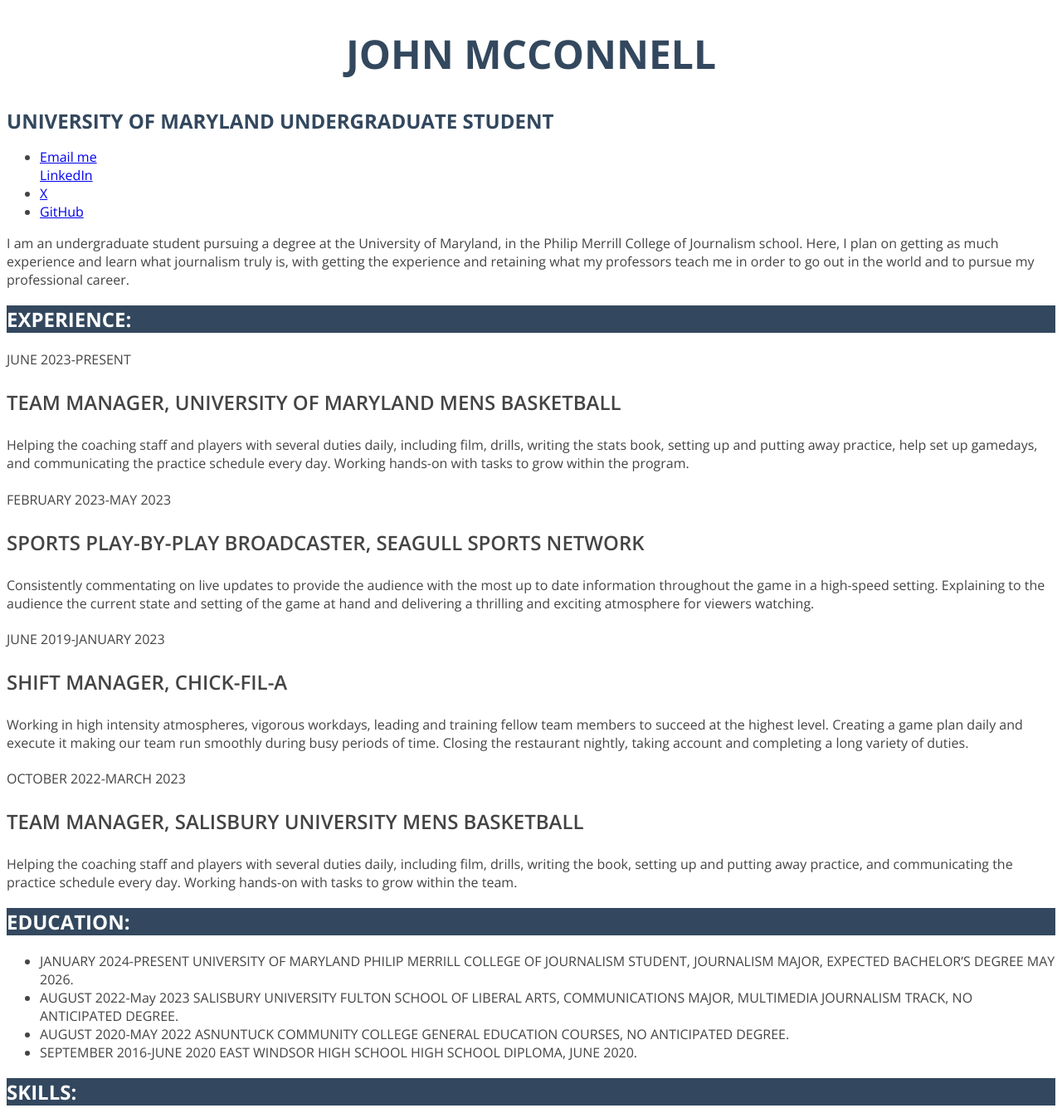
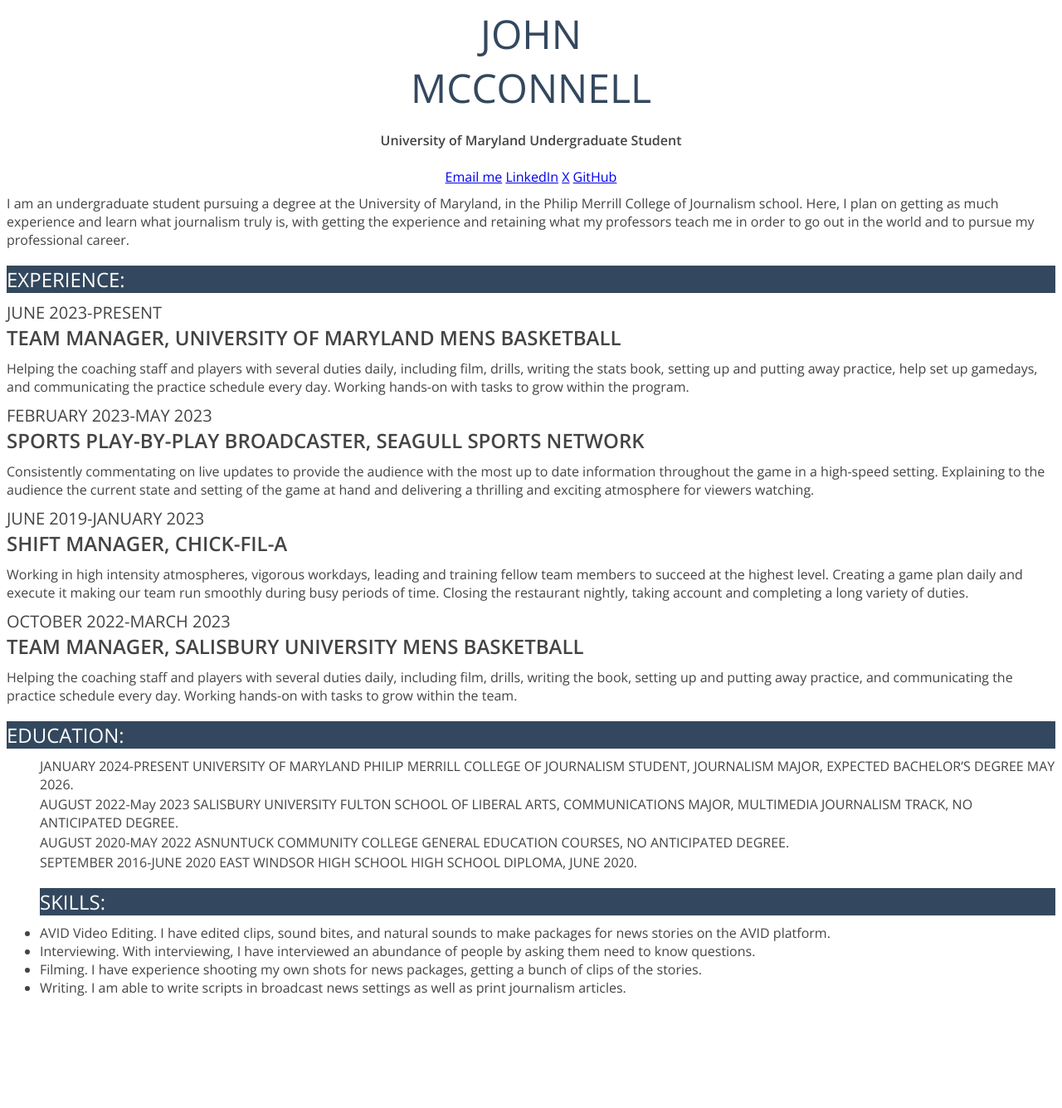
Before and after one commit to johnmcc20/John-McConnell-Jour352, a plain HTML site: page resume/index.html in a window 1280 px wide. Shown: the top 1335 px of the page at 83% size. After the commit the page ends 1209 px from the top, so only its background shows below. Drawn offline with nearby package versions, Linux system fonts and the light colour scheme.

Commit message:
bootstrap template

```diff
--- a/resume/index.html
+++ b/resume/index.html
@@ -13,14 +13,14 @@
 </head>
 <body>
 
-    <h1>JOHN MCCONNELL</h1>
-    <strong>University of Maryland Undergraduate Student</strong><br>
+    <div id="name">JOHN MCCONNELL</div>
+    <div id="title">University of Maryland Undergraduate Student</div><br>
 <!--photo-->
 <!--
 <img src="resume pic.jpg" width="300px">
 -->
 
-<ul>
+<ul class="menu">
     <li><a href="mailto:johnnymcc561@gmail.com">Email me</a></li>
     <l1><a href="www.linkedin.com/in/john-mcconnell-853497171/">LinkedIn</a></l1>
     <li><a href="https://x.com/johnmcc_umd24/">X</a></li>
@@ -28,49 +28,51 @@
 </ul>
 
 
-    <p>I am an undergraduate student pursuing a degree at the University of Maryland, in the Philip Merrill College of Journalism school. Here, I plan on getting as much experience and learn what journalism truly is, with getting the experience and retaining what my professors teach me in order to go out in the world and to pursue my professional career.</p>
+    <p class="description">I am an undergraduate student pursuing a degree at the University of Maryland, in the Philip Merrill College of Journalism school. Here, I plan on getting as much experience and learn what journalism truly is, with getting the experience and retaining what my professors teach me in order to go out in the world and to pursue my professional career.</p>
 
-    <h2>EXPERIENCE:</h2>
-    <h4>JUNE 2023-PRESENT</h4>
-    <h3>TEAM MANAGER, UNIVERSITY OF MARYLAND MENS BASKETBALL</h3>
-    <p>Helping the coaching staff and players with several duties daily, including film, drills, writing the stats book, setting up and putting away practice, help set up gamedays, and communicating the practice schedule every day. Working hands-on with tasks to grow within the program.</p>
+    <div class="sectionheader">EXPERIENCE:</div>
+    <div class="organization">JUNE 2023-PRESENT</div>
+    <div class="jobtitle">TEAM MANAGER, UNIVERSITY OF MARYLAND MENS BASKETBALL</div>
+    <p class="description">Helping the coaching staff and players with several duties daily, including film, drills, writing the stats book, setting up and putting away practice, help set up gamedays, and communicating the practice schedule every day. Working hands-on with tasks to grow within the program.</p>
 
-    <h4>FEBRUARY 2023-MAY 2023</h4>
-    <h3>SPORTS PLAY-BY-PLAY BROADCASTER, SEAGULL SPORTS NETWORK</h3>
-    <p>Consistently commentating on live updates to provide the audience with the most up to date information throughout the game in a high-speed setting. Explaining to the audience the current state and setting of the game at hand and delivering a thrilling and exciting atmosphere for viewers watching.</p>
+    <div class="organization">FEBRUARY 2023-MAY 2023</div>
+    <div class="jobtitle">SPORTS PLAY-BY-PLAY BROADCASTER, SEAGULL SPORTS NETWORK</div>
+    <p class="description">Consistently commentating on live updates to provide the audience with the most up to date information throughout the game in a high-speed setting. Explaining to the audience the current state and setting of the game at hand and delivering a thrilling and exciting atmosphere for viewers watching.</p>
 
-    <h4>JUNE 2019-JANUARY 2023</h4>
-    <h3>SHIFT MANAGER, CHICK-FIL-A</h3>
-    <p>Working in high intensity atmospheres, vigorous workdays, leading and training fellow team members to succeed at the highest level. Creating a game plan daily and execute it making our team run smoothly during busy periods of time. Closing the restaurant nightly, taking account and completing a long variety of duties.</p>
+    <div class="organization">JUNE 2019-JANUARY 2023</div>
+    <div class="jobtitle">SHIFT MANAGER, CHICK-FIL-A</div>
+    <p class="description">Working in high intensity atmospheres, vigorous workdays, leading and training fellow team members to succeed at the highest level. Creating a game plan daily and execute it making our team run smoothly during busy periods of time. Closing the restaurant nightly, taking account and completing a long variety of duties.</p>
 
-    <h4>OCTOBER 2022-MARCH 2023</h4>
-    <h3>TEAM MANAGER, SALISBURY UNIVERSITY MENS BASKETBALL</h3>
-    <p>Helping the coaching staff and players with several duties daily, including film, drills, writing the book, setting up and putting away practice, and communicating the practice schedule every day. Working hands-on with tasks to grow within the team.</p>
+    <div class="organization">OCTOBER 2022-MARCH 2023</div>
+    <div class="jobtitle">TEAM MANAGER, SALISBURY UNIVERSITY MENS BASKETBALL</div>
+    <p class="description">Helping the coaching staff and players with several duties daily, including film, drills, writing the book, setting up and putting away practice, and communicating the practice schedule every day. Working hands-on with tasks to grow within the team.</p>
 
-    <h2>EDUCATION:</h2>
-<ul>
-    <li>JANUARY 2024-PRESENT
+    <div class= sectionheader>EDUCATION:</div>
+<ul id="degrees">
+    <div class="date">JANUARY 2024-PRESENT
     UNIVERSITY OF MARYLAND
-    PHILIP MERRILL COLLEGE OF JOURNALISM STUDENT, JOURNALISM MAJOR, EXPECTED BACHELOR’S DEGREE MAY 2026.</li>
+    PHILIP MERRILL COLLEGE OF JOURNALISM STUDENT, JOURNALISM MAJOR, EXPECTED BACHELOR’S DEGREE MAY 2026.</div>
 
-    <li>AUGUST 2022-May 2023
+    <div class="date">AUGUST 2022-May 2023
     SALISBURY UNIVERSITY
-    FULTON SCHOOL OF LIBERAL ARTS, COMMUNICATIONS MAJOR, MULTIMEDIA JOURNALISM TRACK, NO ANTICIPATED DEGREE.</li>
+    FULTON SCHOOL OF LIBERAL ARTS, COMMUNICATIONS MAJOR, MULTIMEDIA JOURNALISM TRACK, NO ANTICIPATED DEGREE.</div>
 
-    <li>AUGUST 2020-MAY 2022
+    <div class="date">AUGUST 2020-MAY 2022
     ASNUNTUCK COMMUNITY COLLEGE
-    GENERAL EDUCATION COURSES, NO ANTICIPATED DEGREE.</li>
+    GENERAL EDUCATION COURSES, NO ANTICIPATED DEGREE.</div>
 
-    <li>SEPTEMBER 2016-JUNE 2020
+    <div class="date">SEPTEMBER 2016-JUNE 2020
     EAST WINDSOR HIGH SCHOOL
-    HIGH SCHOOL DIPLOMA, JUNE 2020.</li>
+    HIGH SCHOOL DIPLOMA, JUNE 2020.</div>
 </ul>
 
-    <h2>SKILLS:</h2>
+<ul id="do">
+    <div class="sectionheader">SKILLS:</div>
     <li>AVID Video Editing. I have edited clips, sound bites, and natural sounds to make packages for news stories on the AVID platform.</li>
     <li>Interviewing. With interviewing, I have interviewed an abundance of people by asking them need to know questions.</li>
     <li>Filming. I have experience shooting my own shots for news packages, getting a bunch of clips of the stories.</li>
     <li>Writing. I am able to write scripts in broadcast news settings as well as print journalism articles.</li>
+</ul>
 
 
 
--- a/resume/style.css
+++ b/resume/style.css
@@ -7,9 +7,13 @@ color:#444;
 font-weight: 400;
 }
 
-h1 {font-size:3em;
+#name {font-size:3em;
 text-transform: uppercase;
 text-align: center;
+border-bottom: 1px;
+width: 60px;
+min-width: 300px;
+margin: 0 auto;
 color:#33485e
 }
 
@@ -19,21 +23,68 @@ strong {
     font-size: 1.5em;
 }
 
-h2 {
+.sectionheader {
     font-size: 1.5em;
     text-transform: uppercase;
     background-color: #33485e;
+    text-align: left;
+    margin: 20px 0 10px 0;
+    width: 70px
+    min-width: 300px;
     color:#fff;
 }
 
-h3 {
+.jobtitle {
     font-size: 1.5em;
     font-weight: 600;
 }
 
-h4 {
-    font-size: 1em;
+.organization {
+    font-size: 1.25em;
     font-weight: 400;
+}
+
+.date {
+    margin-top: 2px;
+    margin-left: 0px;
+    margin-right: 0px;
+    margin-bottom: 0px;
+}
+
+.description {
+    margin-top: 10px;
+    margin-bottom: 10px;
+    margin-left: 0;
+    margin-right: 0;
+  }
+
+.menu {
+    margin: 0;
+    padding: 0;
+    text-align: center;
+}
+.menu li {
+    display: inline;
+}
+
+#degrees {
+    margin-top: 5px;
+    margin-right: 0;
+    margin-bottom: 0;
+    margin-left: 0;
+}
+
+#do {
+    margin-top: 5px;
+    margin-right: 0;
+    margin-bottom: 0;
+    margin-left: 0;
+}
+
+#title {
+    font-weight: 600;
+    text-align: center;
+    margin: 20px 0 0 0;
 }
 
 u1, h2, {
```
Also changed, not shown: resume/bootsrap-template.html (added, +112 -0 lines), resume/bootsrap.html (added, +67 -0 lines), resume/SPRK_default_preset_name_custom – 1.png (added).
